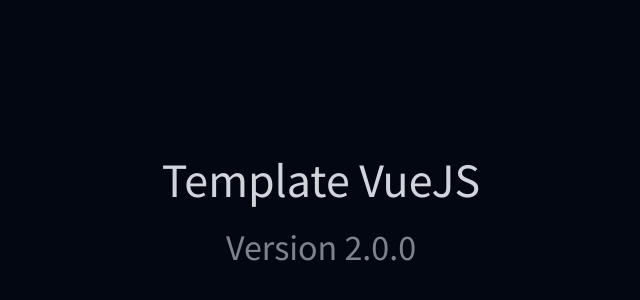
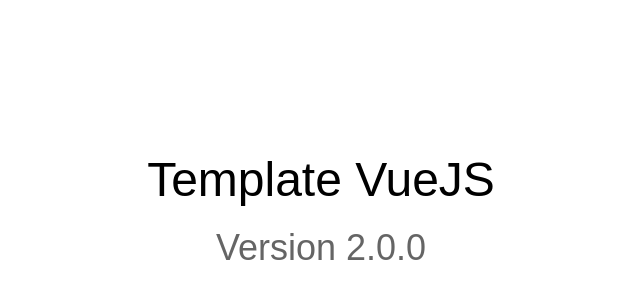
Before and after one commit to Catif/neo_catif, a Vue app: page / in a window 1280 px wide. Shown: the part 188-488 px from the top of the page, without its empty margins (319-959 px from the left). Built offline with nearby package versions, Linux system fonts and the light colour scheme.

Commit message:
feat: create a palette colors

```diff
--- a/tailwind.config.js
+++ b/tailwind.config.js
@@ -6,8 +6,21 @@
   ],
   theme: {
     fontFamily: {
-      sans: ['Source Sans Pro', 'sans-serif'],
-      serif: ['Source Sans Pro', 'serif'],
+      sans: ['Daydream', 'sans-serif'],
+      serif: ['Daydream', 'serif'],
+    },
+    colors: {
+      transparent: 'transparent',
+
+      'background': '#351F39',
+      'card': "#726A95",
+
+      'primary': "#719FB0",
+      'secondary': "#A0C1B8",
+
+      'text': "#DEE9ED",
+      'paragraph': "#A6A5B1",
+      'link': "#719FB0"
     },
   },
   plugins: [],
```
